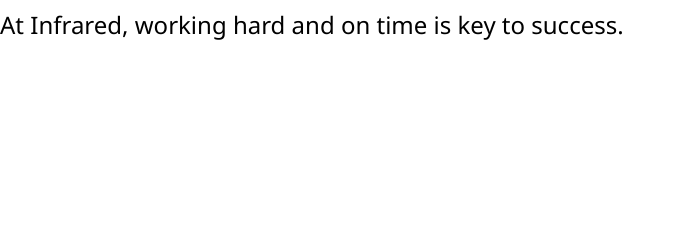
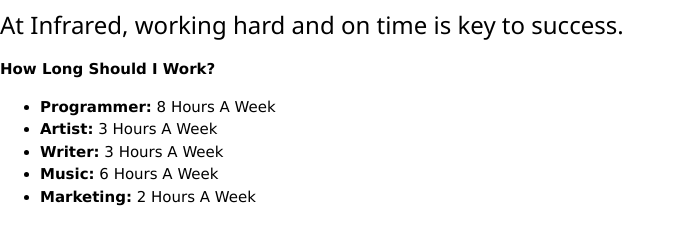
Before and after one commit to rrthomas397/ethic, a plain HTML site: page index.html in a window 1280 px wide. Shown: the part 67-312 px from the top of the page, without its empty margins (0-685 px from the left). Drawn offline with nearby package versions, Linux system fonts and the light colour scheme.

Commit message:
Update index.html

```diff
--- a/index.html
+++ b/index.html
@@ -8,6 +8,14 @@
     <div id="container" class="container">
       <h1>Work Ethics at Infrared</h1>
       <h3>At Infrared, working hard and on time is key to success.</h3>
+      <p><strong>How Long Should I Work?</strong></p>
+      <ul>
+        <li><strong>Programmer:</strong> 8 Hours A Week</li>
+        <li><strong>Artist:</strong> 3 Hours A Week</li>
+        <li><strong>Writer:</strong> 3 Hours A Week</li>
+        <li><strong>Music:</strong> 6 Hours A Week</li>
+        <li><strong>Marketing:</strong> 2 Hours A Week</li>
+      </ul>
     </div>
   </body>
 </html>
```
